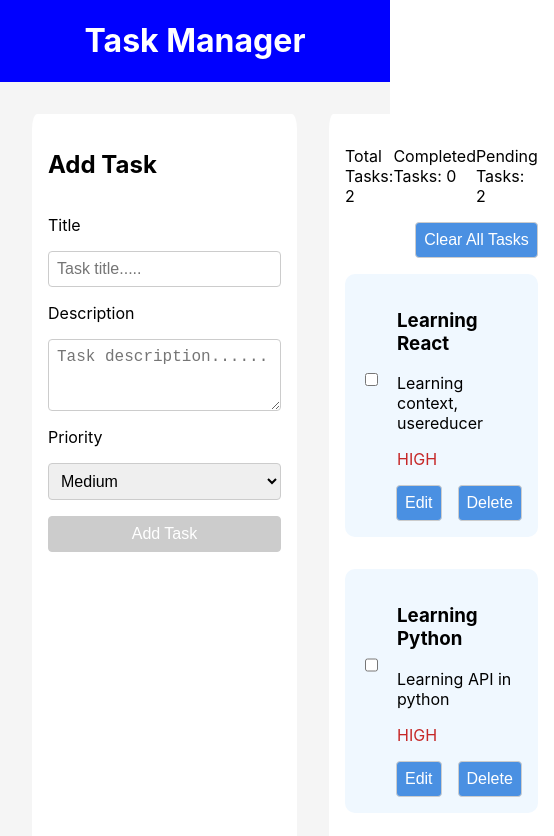
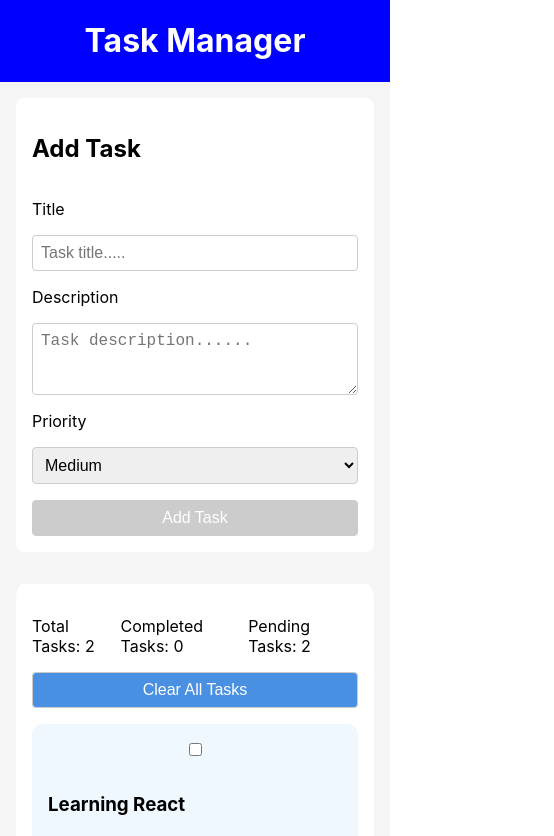
Before and after one commit to singhpreet86/react-essentials-assignment, a React (Create React App) app: page / in a window 390 px wide. Shown: the top 836 px of the page, 554 px wide, since content can reach past the window. Built offline with nearby package versions, Linux system fonts and the light colour scheme.

Commit message:
Update App.css

```diff
--- a/src/App.css
+++ b/src/App.css
@@ -70,6 +70,7 @@ button {
   display: flex;
   flex-direction: column;
   gap: 1rem;
+  animation: fadeIn 0.4s ease-in-out;
 }
 
 .task-item-content {
@@ -110,3 +111,36 @@ button {
   display: flex;
   justify-content: space-evenly;
 }
+
+@keyframes fadeIn {
+  from {
+    opacity: 0;
+    transform: translateY(10px);
+  }
+  to {
+    opacity: 1;
+    transform: translateY(0);
+  }
+}
+
+@media (max-width: 768px) {
+  .app-main {
+    flex-direction: column;
+    padding: 1rem;
+  }
+
+  .task-item-content {
+    flex-direction: column;
+  }
+}
+
+@media (max-width: 480px) {
+
+  button {
+    width: 100%;
+  }
+
+  .task-actions {
+    flex-direction: column;
+  }
+}
```
